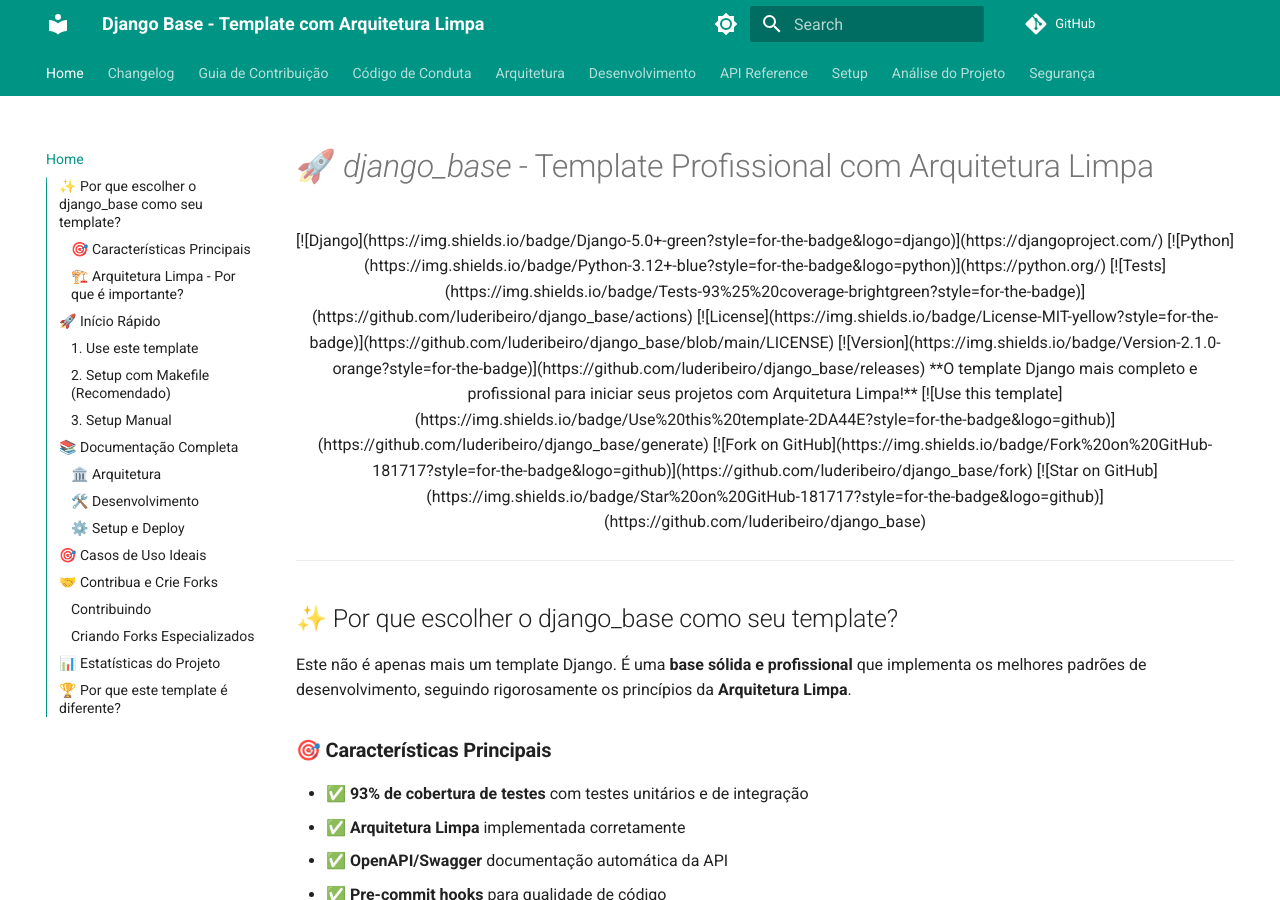
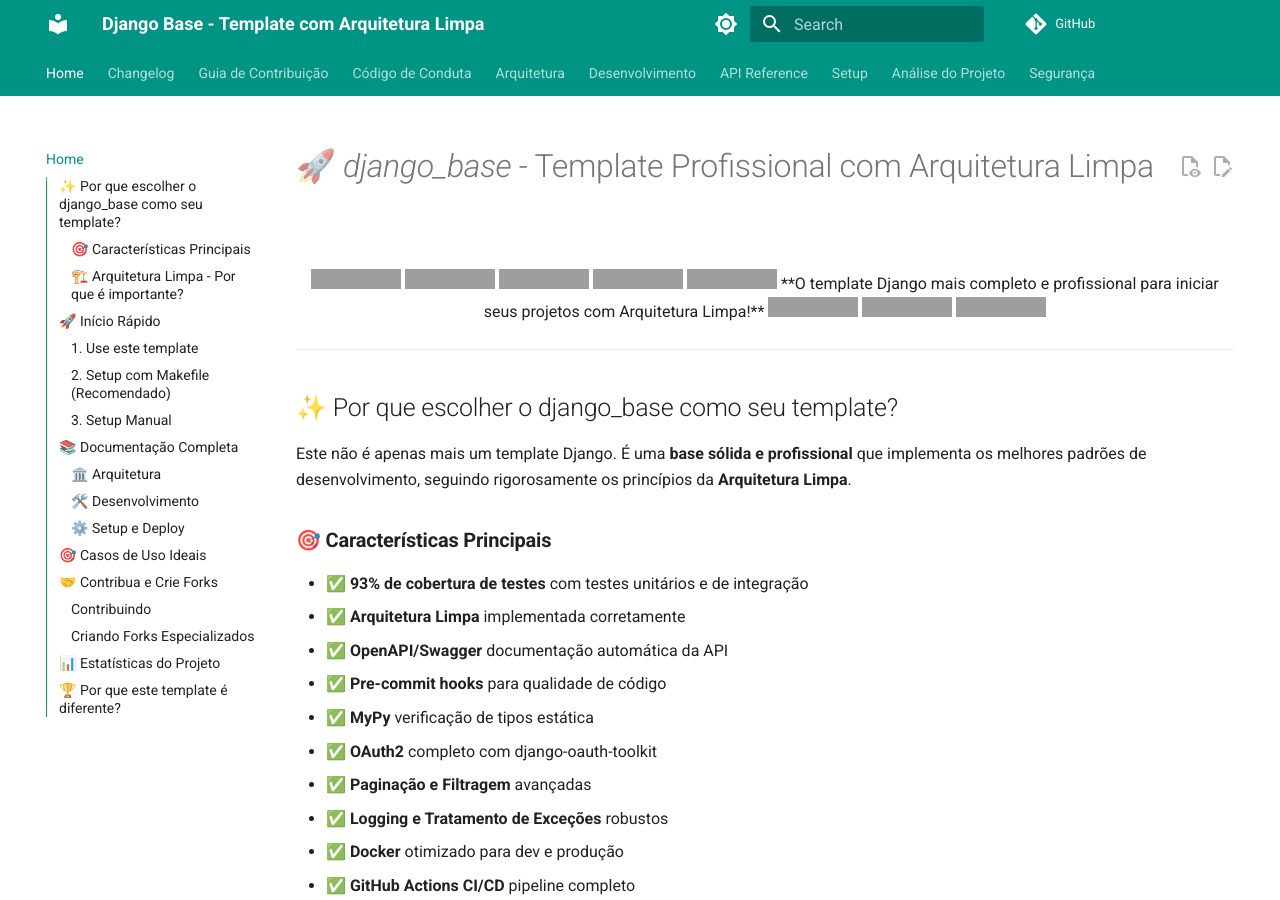
Before and after one commit to luderibeiro/django_base, an MkDocs documentation site: the page built from docs/index.md, in a window 1280 px wide and 900 px high. Built offline with MkDocs 1.6.1 and Material for MkDocs 9.7.7, drawn with Linux system fonts in a browser that asks for light colours; comment, search, counter and statistics services are not loaded; some of the changed text lies outside the part shown; grey boxes are pictures that could not be loaded.

Commit message:
fix: corrigir renderização de badges no GitHub Pages
- Converter badges de markdown [para HTML <img> tags
- Adicionar extensões de emoji ao MkDocs
- Badges agora renderizam corretamente no GitHub Pages
- Manter compatibilidade com GitHub (ambos funcionam)
- Deploy da documentação atualizada

```diff
--- a/docs/index.md
+++ b/docs/index.md
@@ -2,17 +2,17 @@
 
 <div align="center">
 
-[![Django](https://img.shields.io/badge/Django-5.0+-green?style=for-the-badge&logo=django)](https://djangoproject.com/)
-[![Python](https://img.shields.io/badge/Python-3.12+-blue?style=for-the-badge&logo=python)](https://python.org/)
-[![Tests](https://img.shields.io/badge/Tests-93%25%20coverage-brightgreen?style=for-the-badge)](https://github.com/luderibeiro/django_base/actions)
-[![License](https://img.shields.io/badge/License-MIT-yellow?style=for-the-badge)](https://github.com/luderibeiro/django_base/blob/main/LICENSE)
-[![Version](https://img.shields.io/badge/Version-2.1.0-orange?style=for-the-badge)](https://github.com/luderibeiro/django_base/releases)
+<a href="https://djangoproject.com/"><img src="https://img.shields.io/badge/Django-5.0+-green?style=for-the-badge&logo=django" alt="Django"></a>
+<a href="https://python.org/"><img src="https://img.shields.io/badge/Python-3.12+-blue?style=for-the-badge&logo=python" alt="Python"></a>
+<a href="https://github.com/luderibeiro/django_base/actions"><img src="https://img.shields.io/badge/Tests-93%25%20coverage-brightgreen?style=for-the-badge" alt="Tests"></a>
+<a href="https://github.com/luderibeiro/django_base/blob/main/LICENSE"><img src="https://img.shields.io/badge/License-MIT-yellow?style=for-the-badge" alt="License"></a>
+<a href="https://github.com/luderibeiro/django_base/releases"><img src="https://img.shields.io/badge/Version-2.1.0-orange?style=for-the-badge" alt="Version"></a>
 
 **O template Django mais completo e profissional para iniciar seus projetos com Arquitetura Limpa!**
 
-[![Use this template](https://img.shields.io/badge/Use%20this%20template-2DA44E?style=for-the-badge&logo=github)](https://github.com/luderibeiro/django_base/generate)
-[![Fork on GitHub](https://img.shields.io/badge/Fork%20on%20GitHub-181717?style=for-the-badge&logo=github)](https://github.com/luderibeiro/django_base/fork)
-[![Star on GitHub](https://img.shields.io/badge/Star%20on%20GitHub-181717?style=for-the-badge&logo=github)](https://github.com/luderibeiro/django_base)
+<a href="https://github.com/luderibeiro/django_base/generate"><img src="https://img.shields.io/badge/Use%20this%20template-2DA44E?style=for-the-badge&logo=github" alt="Use this template"></a>
+<a href="https://github.com/luderibeiro/django_base/fork"><img src="https://img.shields.io/badge/Fork%20on%20GitHub-181717?style=for-the-badge&logo=github" alt="Fork on GitHub"></a>
+<a href="https://github.com/luderibeiro/django_base"><img src="https://img.shields.io/badge/Star%20on%20GitHub-181717?style=for-the-badge&logo=github" alt="Star on GitHub"></a>
 
 </div>
 
@@ -193,8 +193,8 @@
 
 **🌟 Se este projeto te ajudou, considere dar uma estrela!**
 
-[![Star on GitHub](https://img.shields.io/badge/Star%20on%20GitHub-181717?style=for-the-badge&logo=github)](https://github.com/luderibeiro/django_base)
-[![Fork on GitHub](https://img.shields.io/badge/Fork%20on%20GitHub-181717?style=for-the-badge&logo=github)](https://github.com/luderibeiro/django_base/fork)
+<a href="https://github.com/luderibeiro/django_base"><img src="https://img.shields.io/badge/Star%20on%20GitHub-181717?style=for-the-badge&logo=github" alt="Star on GitHub"></a>
+<a href="https://github.com/luderibeiro/django_base/fork"><img src="https://img.shields.io/badge/Fork%20on%20GitHub-181717?style=for-the-badge&logo=github" alt="Fork on GitHub"></a>
 
 -   **Feito com ❤️ pela comunidade Django**
 
--- a/mkdocs.yml
+++ b/mkdocs.yml
@@ -14,6 +14,8 @@
         - toc.integrate
         - content.tabs.link
         - content.code.annotate
+        - content.action.edit
+        - content.action.view
     palette:
         - scheme: default
           toggle:
@@ -31,7 +33,11 @@
 markdown_extensions:
     - admonition
     - pymdownx.details
-    - pymdownx.superfences
+    - pymdownx.superfences:
+          custom_fences:
+              - name: mermaid
+                class: mermaid
+                format: python/name:pymdownx.superfences.fence_code_format
     - pymdownx.critic
     - pymdownx.caret
     - pymdownx.mark
@@ -49,6 +55,9 @@
     - codehilite
     - meta
     - abbr
+    - pymdownx.emoji:
+          emoji_index: python/name:material.extensions.emoji.twemoji
+          emoji_generator: python/name:material.extensions.emoji.to_svg
 
 nav:
     - Home: index.md
```
